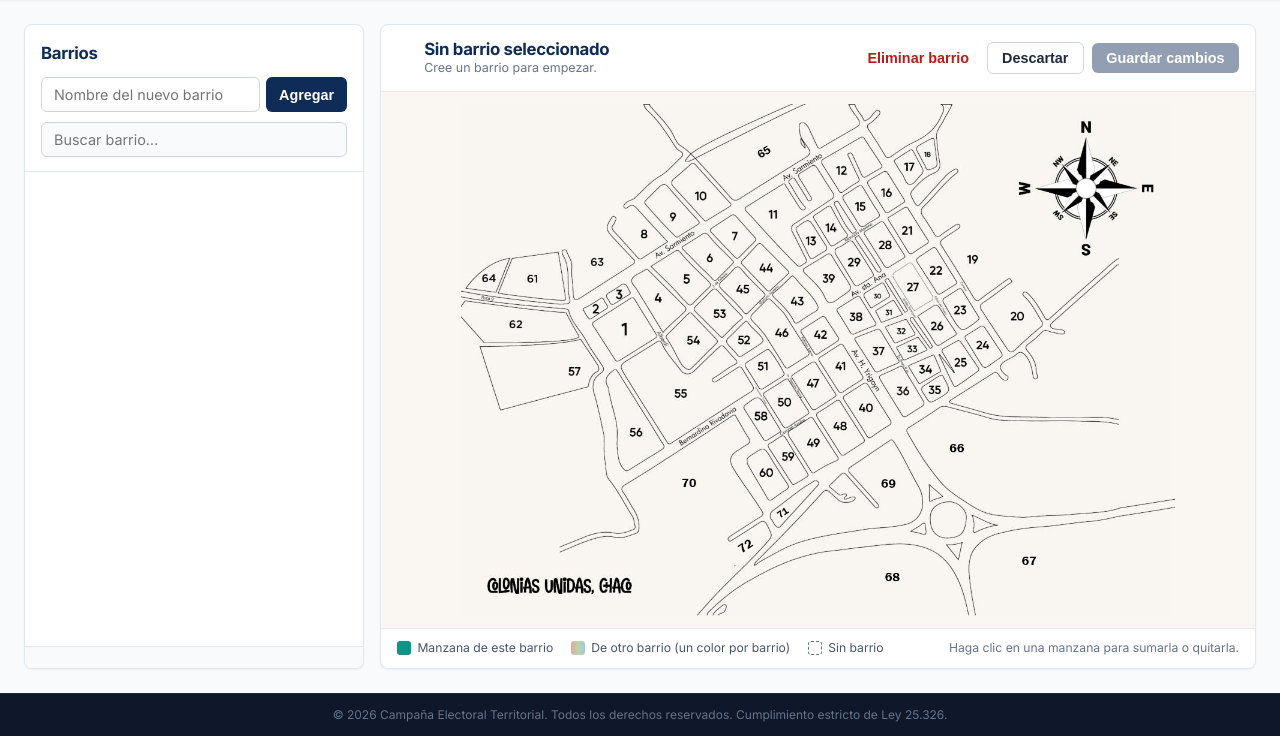
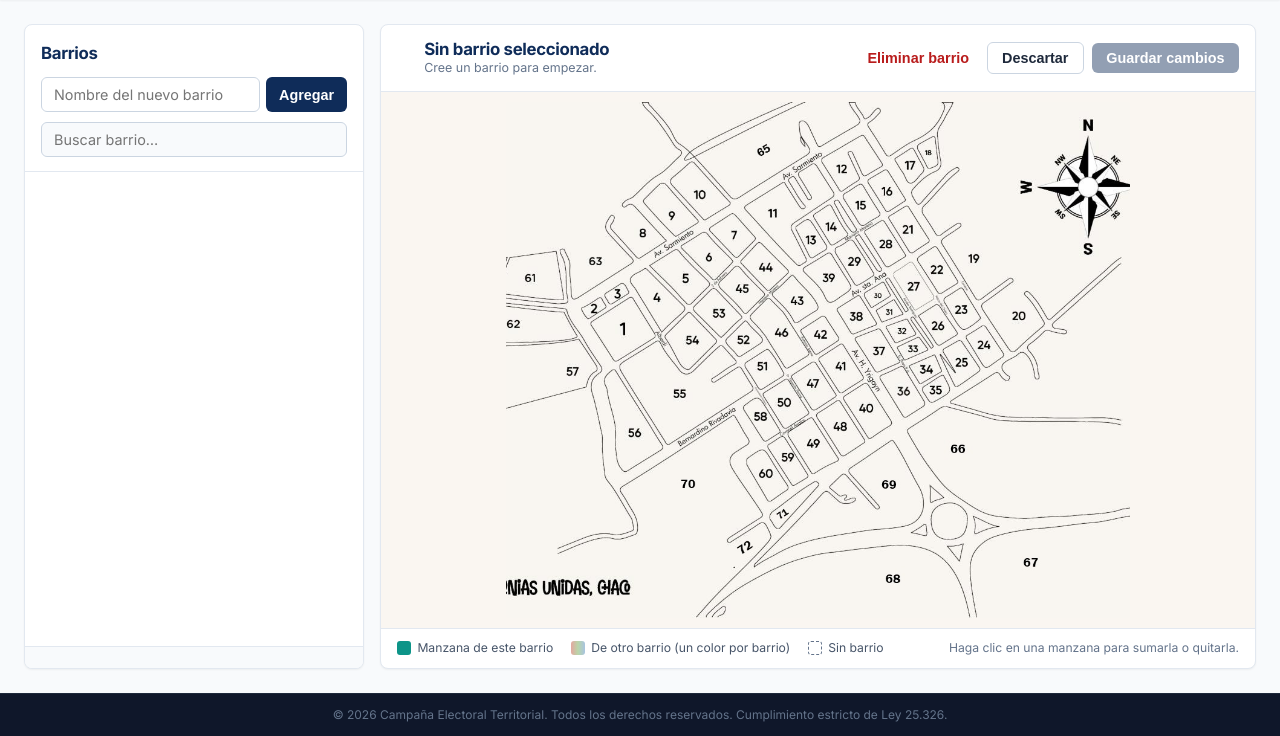
Before and after one commit to ulicseg/campa-a, a Django app: template templates/territorio/barrios.html in a window 1280 px wide. Shown: the part 64-800 px from the top of the page. Run offline with Django 5.2, Linux system fonts and the light colour scheme; the template is opened without the code that fills it: values that come from a table or form of the project are taken from there, others are empty.

Commit message:
Barrios: recortar 2 cm de borde por lado del mapa, sin achicarlo
Revierte el recorte proporcional anterior y recorta 2 cm reales por lado
manteniendo el mismo zoom y alto del mapa.

Co-Authored-By: Claude Sonnet 5.5 <noreply@anthropic.com>

```diff
--- a/templates/territorio/barrios.html
+++ b/templates/territorio/barrios.html
@@ -62,9 +62,14 @@
   .btn-ghost-danger:hover { background: #fef2f2; }
 
   .map-stage { flex: 1; min-height: 0; display: flex; align-items: center; justify-content: center; background: #faf6f1; padding: 0.6rem; }
-  .map-frame { position: relative; aspect-ratio: 1190 / 854; width: 100%; max-height: 100%; max-width: calc((100vh - 18rem) * 1.4988 * 1190 / 1280); }
-  @media (max-width: 1023px) { .map-frame { max-width: 100%; } }
-  .map-frame img { width: 100%; height: 100%; object-fit: cover; display: block; border-radius: 4px; user-select: none; }
+  /* El mapa conserva su tamaño; se recortan 2 cm de borde por lado (sin información). */
+  .map-clip { height: 100%; max-width: 100%; overflow: hidden; display: flex; justify-content: center; border-radius: 4px; }
+  .map-frame { position: relative; aspect-ratio: 1280 / 854; height: 100%; flex: none; margin: 0 -2cm; }
+  @media (max-width: 1023px) {
+    .map-clip { height: auto; width: 100%; }
+    .map-frame { height: auto; width: 100%; margin: 0; }
+  }
+  .map-frame img { width: 100%; height: 100%; display: block; border-radius: 4px; user-select: none; }
   .map-frame svg { position: absolute; inset: 0; width: 100%; height: 100%; }
 
   svg polygon { cursor: pointer; mix-blend-mode: multiply; transition: fill 0.12s ease, stroke 0.12s ease; }
@@ -137,11 +142,11 @@
     </div>
 
     <div class="map-stage" id="stage">
-      <div class="map-frame" id="frame">
+      <div class="map-clip"><div class="map-frame" id="frame">
         <img src="{% static 'img/mapa_unidas.jpeg' %}" alt="Mapa de Colonias Unidas" draggable="false">
-        <svg viewBox="0 0 1280 854" preserveAspectRatio="xMidYMid slice" id="svg" role="group" aria-label="Manzanas"></svg>
+        <svg viewBox="0 0 1280 854" id="svg" role="group" aria-label="Manzanas"></svg>
         <div class="tip" id="tip"></div>
-      </div>
+      </div></div>
     </div>
 
     <div class="legend">
```
